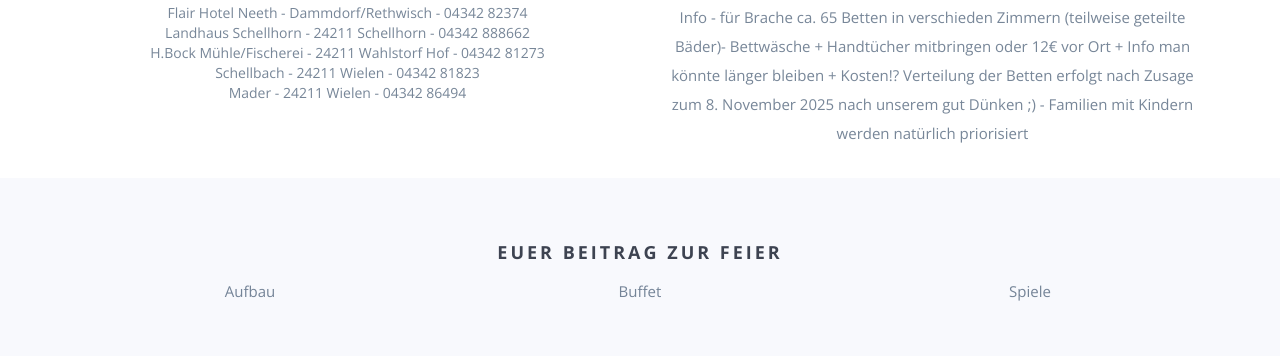
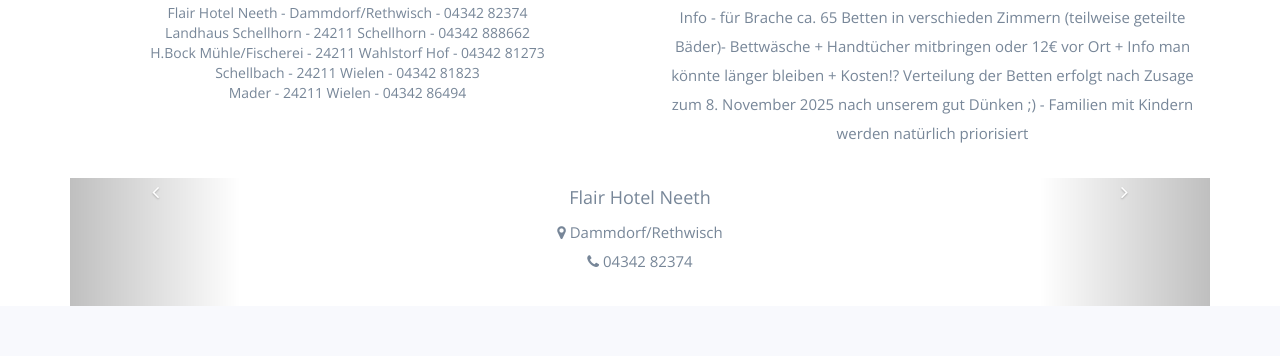
Before and after one commit to 80AAFF/wedding-website, a website: page index.html in a window 1280 px wide. Shown: the part 4693-5049 px from the top of the page. Drawn offline with nearby package versions, Linux system fonts and the light colour scheme; some packages are replaced by stand-ins of ours; files whose address does not match are found by name.

Commit message:
basic carousel implementation

```diff
--- a/index.html
+++ b/index.html
@@ -519,6 +519,49 @@
                 </p>
             </div>
         </div>
+        <div id="carousel-example-generic" class="carousel slide" data-ride="carousel">
+            <!-- Indicators -->
+            <ol class="carousel-indicators">
+                <li data-target="#carousel-example-generic" data-slide-to="0" class="active"></li>
+                <li data-target="#carousel-example-generic" data-slide-to="1"></li>
+                <li data-target="#carousel-example-generic" data-slide-to="2"></li>
+            </ol>
+
+            <!-- Wrapper for slides -->
+            <div class="carousel-inner" role="listbox">
+                <div class="item active">
+                    <h4>Flair Hotel Neeth</h4>
+                    <p>
+                        <i class="fa fa-map-marker"></i> Dammdorf/Rethwisch<br>
+                        <i class="fa fa-phone"></i> 04342 82374
+                    </p>
+                </div>
+                <div class="item">
+                    <h4>Flair Hotel Neeth</h4>
+                    <p>
+                        <i class="fa fa-map-marker"></i> Dammdorf/Rethwisch<br>
+                        <i class="fa fa-phone"></i> 04342 82374
+                    </p>
+                </div>
+                <div class="item">
+                    <h4>Flair Hotel Neeth</h4>
+                    <p>
+                        <i class="fa fa-map-marker"></i> Dammdorf/Rethwisch<br>
+                        <i class="fa fa-phone"></i> 04342 82374
+                    </p>
+                </div>
+            </div>
+
+            <!-- Controls -->
+            <a class="left carousel-control" href="#carousel-example-generic" role="button" data-slide="prev">
+                <span class="fa fa-angle-left" aria-hidden="true"></span>
+                <span class="sr-only">Previous</span>
+            </a>
+            <a class="right carousel-control" href="#carousel-example-generic" role="button" data-slide="next">
+                <span class="fa fa-angle-right" aria-hidden="true"></span>
+                <span class="sr-only">Next</span>
+            </a>
+        </div>
     </div>
 </section>
 
```
